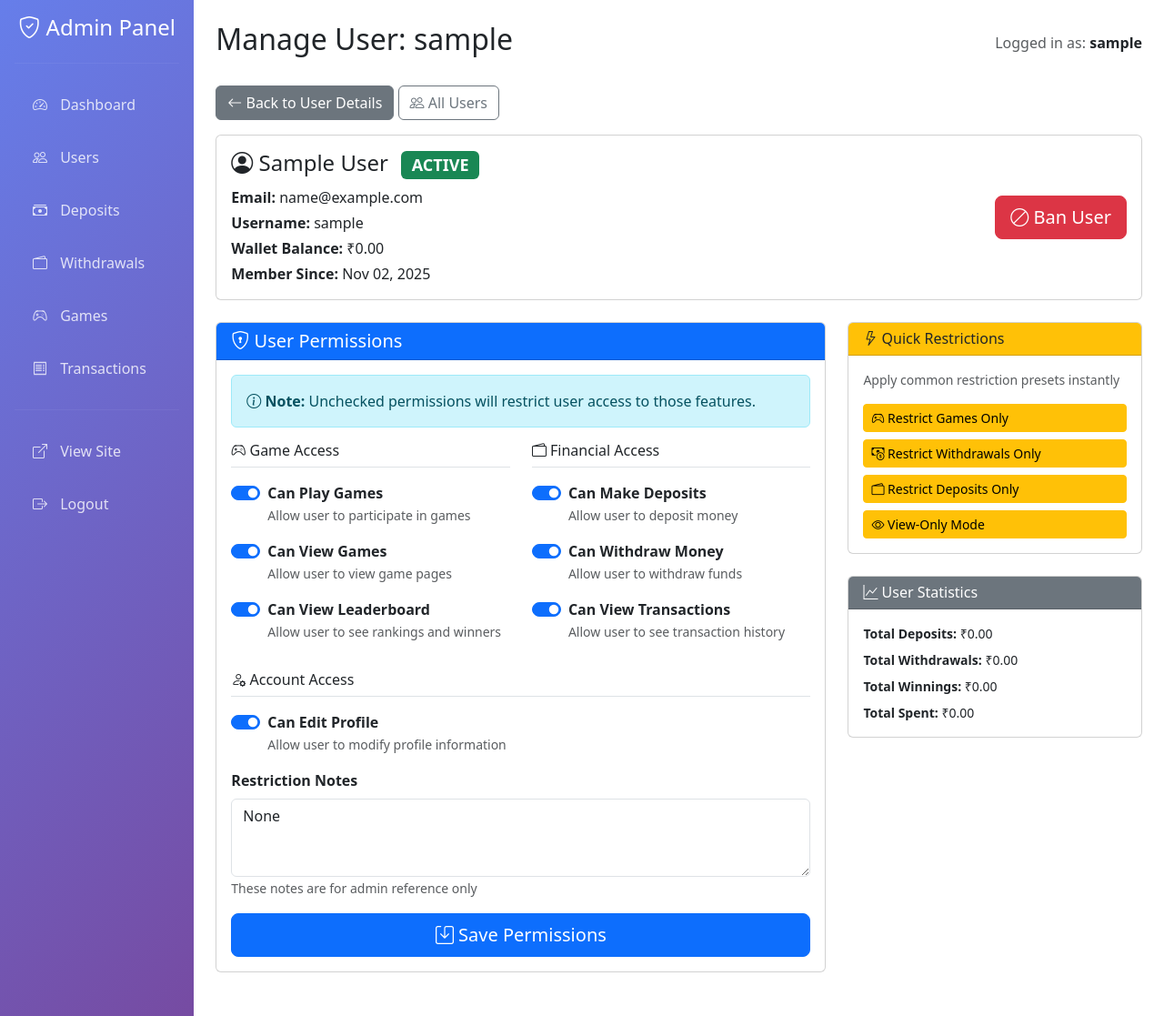
After one commit to coder-rishav/MalamalWeekly, a Django app: page /admin-panel/users/1/permissions/ in a window 1280 px wide. The commit adds this page. Shown: the whole page at 91% size. Run offline with Django 5.2, Linux system fonts and the light colour scheme; the visitor is signed in with stand-in values (Sample User, id 1); data comes from the database, SQL or seed files in the repository.

Commit message:
Add comprehensive user management system with ban and granular permissions
Features Added:
- Granular Permission System:
  - can_play_games: Control game participation
  - can_deposit: Control deposit access
  - can_withdraw: Control withdrawal access
  - can_view_games: Control game viewing
  - can_view_leaderboard: Control leaderboard access
  - can_view_transaction_history: Control transaction viewing
  - can_edit_profile: Control profile editing

- Ban/Unban System:
  - Full ban functionality with reason tracking
  - Banned by tracking (which admin banned)
  - Banned at timestamp
  - Automatic permission revocation on ban
  - Easy unban with permission restoration

- Admin Interface:
  - New manage_user_permissions view
  - Beautiful permission management UI
  - Quick restriction presets (Games Only, Withdrawals Only, Deposits Only, View-Only)
  - Ban user modal with reason
  - Permission change history
  - User statistics sidebar
  - Added permission buttons to users_list and user_detail

- Security:
  - UserPermissionsMiddleware for platform-wide enforcement
  - View-level permission checks in games and transactions
  - Blocked user detection and redirect
  - Clear error messages for restricted access

- Database:
  - Migration for 12 new permission fields
  - Foreign keys for audit trail
  - Restriction notes field
  - Fixed admin inline fk_name issue

- UI Updates:
  - Manage permissions button in user list and detail
  - Toggle switches for all permissions
  - Quick action buttons for common restrictions
  - Ban/unban buttons with confirmation
  - Visual status indicators (badges)
  - Permission change history display

```diff
--- a/MalamalWeekly/settings.py
+++ b/MalamalWeekly/settings.py
@@ -56,6 +56,7 @@ MIDDLEWARE = [
     'django.contrib.auth.middleware.AuthenticationMiddleware',
     'django.contrib.messages.middleware.MessageMiddleware',
     'django.middleware.clickjacking.XFrameOptionsMiddleware',
+    'accounts.middleware.UserPermissionsMiddleware',  # Custom permissions middleware
 ]
 
 ROOT_URLCONF = 'MalamalWeekly.urls'
--- a/accounts/admin.py
+++ b/accounts/admin.py
@@ -8,6 +8,7 @@ class UserProfileInline(admin.StackedInline):
     model = UserProfile
     can_delete = False
     verbose_name_plural = 'Profile'
+    fk_name = 'user'  # Specify which foreign key to use
     fields = (
         ('phone_number', 'date_of_birth'),
         'address',
--- a/custom_admin/urls.py
+++ b/custom_admin/urls.py
@@ -14,6 +14,7 @@ urlpatterns = [
     # Users
     path('users/', views.users_list, name='users_list'),
     path('users/<int:user_id>/', views.user_detail, name='user_detail'),
+    path('users/<int:user_id>/permissions/', views.manage_user_permissions, name='manage_user_permissions'),
 
     # Deposits
     path('deposits/', views.deposit_requests, name='deposit_requests'),
--- a/custom_admin/views.py
+++ b/custom_admin/views.py
@@ -148,6 +148,117 @@ def user_detail(request, user_id):
         'winnings': winnings,
     }
     return render(request, 'custom_admin/user_detail.html', context)
+
+
+@login_required
+@user_passes_test(is_admin, login_url='/admin-panel/login/')
+def manage_user_permissions(request, user_id):
+    """Manage user permissions and restrictions"""
+    user = get_object_or_404(User, id=user_id)
+    profile = user.profile
+
+    if request.method == 'POST':
+        action = request.POST.get('action')
+
+        if action == 'update_permissions':
+            # Update all permissions
+            profile.can_play_games = request.POST.get('can_play_games') == 'on'
+            profile.can_deposit = request.POST.get('can_deposit') == 'on'
+            profile.can_withdraw = request.POST.get('can_withdraw') == 'on'
+            profile.can_view_games = request.POST.get('can_view_games') == 'on'
+            profile.can_view_leaderboard = request.POST.get('can_view_leaderboard') == 'on'
+            profile.can_view_transaction_history = request.POST.get('can_view_transaction_history') == 'on'
+            profile.can_edit_profile = request.POST.get('can_edit_profile') == 'on'
+
+            profile.restriction_notes = request.POST.get('restriction_notes', '')
+            profile.last_permission_change = timezone.now()
+            profile.permission_changed_by = request.user
+            profile.save()
+
+            messages.success(request, f'Permissions updated successfully for {user.username}!')
+            return redirect('custom_admin:manage_user_permissions', user_id=user_id)
+
+        elif action == 'ban_user':
+            profile.is_blocked = True
+            profile.blocked_reason = request.POST.get('blocked_reason', 'Banned by admin')
+            profile.blocked_at = timezone.now()
+            profile.blocked_by = request.user
+
+            # Disable all permissions when banned
+            profile.can_play_games = False
+            profile.can_deposit = False
+            profile.can_withdraw = False
+            profile.can_view_games = False
+
+            profile.last_permission_change = timezone.now()
+            profile.permission_changed_by = request.user
+            profile.save()
+
+            messages.success(request, f'User {user.username} has been banned!')
+            return redirect('custom_admin:manage_user_permissions', user_id=user_id)
+
+        elif action == 'unban_user':
+            profile.is_blocked = False
+            profile.blocked_reason = None
+            profile.blocked_at = None
+            profile.blocked_by = None
+
+            # Restore default permissions
+            profile.can_play_games = True
+            profile.can_deposit = True
+            profile.can_withdraw = True
+            profile.can_view_games = True
+            profile.can_view_leaderboard = True
+            profile.can_view_transaction_history = True
+            profile.can_edit_profile = True
+
+            profile.last_permission_change = timezone.now()
+            profile.permission_changed_by = request.user
+            profile.save()
+
+            messages.success(request, f'User {user.username} has been unbanned!')
+            return redirect('custom_admin:manage_user_permissions', user_id=user_id)
+
+        elif action == 'quick_restrict':
+            restriction_type = request.POST.get('restriction_type')
+
+            if restriction_type == 'no_games':
+                profile.can_play_games = False
+                profile.restriction_notes = 'Games restricted by admin'
+                messages.success(request, f'Game access restricted for {user.username}')
+            elif restriction_type == 'no_withdraw':
+                profile.can_withdraw = False
+                profile.restriction_notes = 'Withdrawals restricted by admin'
+                messages.success(request, f'Withdrawal access restricted for {user.username}')
+            elif restriction_type == 'no_deposit':
+                profile.can_deposit = False
+                profile.restriction_notes = 'Deposits restricted by admin'
+                messages.success(request, f'Deposit access restricted for {user.username}')
+            elif restriction_type == 'view_only':
+                profile.can_play_games = False
+                profile.can_deposit = False
+                profile.can_withdraw = False
+                profile.can_edit_profile = False
+                profile.restriction_notes = 'View-only mode'
+                messages.success(request, f'{user.username} set to view-only mode')
+
+            profile.last_permission_change = timezone.now()
+            profile.permission_changed_by = request.user
+            profile.save()
+
+            return redirect('custom_admin:manage_user_permissions', user_id=user_id)
+
+    # Get permission change history (last 10 changes)
+    permission_history = UserProfile.objects.filter(
+        user=user
+    ).values('last_permission_change', 'permission_changed_by__username', 'restriction_notes').order_by('-last_permission_change')[:10]
+
+    context = {
+        'user_obj': user,
+        'profile': profile,
+        'permission_history': permission_history,
+    }
+    return render(request, 'custom_admin/manage_user_permissions.html', context)
 
 
 @login_required
--- /dev/null
+++ b/templates/custom_admin/manage_user_permissions.html
@@ -0,0 +1,295 @@
+{% extends 'custom_admin/base.html' %}
+
+{% block title %}Manage User Permissions - {{ user_obj.username }} - Admin Panel{% endblock %}
+{% block page_title %}Manage User: {{ user_obj.username }}{% endblock %}
+
+{% block content %}
+<div class="mb-3">
+    <a href="{% url 'custom_admin:user_detail' user_obj.id %}" class="btn btn-secondary">
+        <i class="bi bi-arrow-left"></i> Back to User Details
+    </a>
+    <a href="{% url 'custom_admin:users_list' %}" class="btn btn-outline-secondary">
+        <i class="bi bi-people"></i> All Users
+    </a>
+</div>
+
+<!-- User Status Overview -->
+<div class="row mb-4">
+    <div class="col-md-12">
+        <div class="card {% if profile.is_blocked %}border-danger{% endif %}">
+            <div class="card-body">
+                <div class="row align-items-center">
+                    <div class="col-md-8">
+                        <h4>
+                            <i class="bi bi-person-circle"></i> {{ user_obj.get_full_name|default:user_obj.username }}
+                            {% if profile.is_blocked %}
+                            <span class="badge bg-danger ms-2">BANNED</span>
+                            {% elif not user_obj.is_active %}
+                            <span class="badge bg-secondary ms-2">INACTIVE</span>
+                            {% else %}
+                            <span class="badge bg-success ms-2">ACTIVE</span>
+                            {% endif %}
+                        </h4>
+                        <p class="mb-1"><strong>Email:</strong> {{ user_obj.email }}</p>
+                        <p class="mb-1"><strong>Username:</strong> {{ user_obj.username }}</p>
+                        <p class="mb-1"><strong>Wallet Balance:</strong> ₹{{ profile.wallet_balance }}</p>
+                        <p class="mb-0"><strong>Member Since:</strong> {{ user_obj.date_joined|date:"M d, Y" }}</p>
+                    </div>
+                    <div class="col-md-4 text-end">
+                        {% if profile.is_blocked %}
+                        <form method="post" class="d-inline">
+                            {% csrf_token %}
+                            <input type="hidden" name="action" value="unban_user">
+                            <button type="submit" class="btn btn-success btn-lg" onclick="return confirm('Are you sure you want to unban this user?')">
+                                <i class="bi bi-unlock"></i> Unban User
+                            </button>
+                        </form>
+                        {% else %}
+                        <button type="button" class="btn btn-danger btn-lg" data-bs-toggle="modal" data-bs-target="#banUserModal">
+                            <i class="bi bi-ban"></i> Ban User
+                        </button>
+                        {% endif %}
+                    </div>
+                </div>
+
+                {% if profile.is_blocked %}
+                <div class="alert alert-danger mt-3 mb-0">
+                    <strong><i class="bi bi-exclamation-triangle"></i> Ban Information:</strong><br>
+                    <strong>Reason:</strong> {{ profile.blocked_reason }}<br>
+                    <strong>Banned At:</strong> {{ profile.blocked_at|date:"M d, Y H:i" }}<br>
+                    <strong>Banned By:</strong> {{ profile.blocked_by.username|default:"System" }}
+                </div>
+                {% endif %}
+            </div>
+        </div>
+    </div>
+</div>
+
+<div class="row">
+    <!-- Permissions Management -->
+    <div class="col-md-8">
+        <div class="card mb-4">
+            <div class="card-header bg-primary text-white">
+                <h5 class="mb-0"><i class="bi bi-shield-lock"></i> User Permissions</h5>
+            </div>
+            <div class="card-body">
+                <form method="post">
+                    {% csrf_token %}
+                    <input type="hidden" name="action" value="update_permissions">
+
+                    <div class="alert alert-info">
+                        <i class="bi bi-info-circle"></i> <strong>Note:</strong> Unchecked permissions will restrict user access to those features.
+                    </div>
+
+                    <div class="row">
+                        <div class="col-md-6">
+                            <h6 class="border-bottom pb-2 mb-3"><i class="bi bi-controller"></i> Game Access</h6>
+
+                            <div class="form-check form-switch mb-3">
+                                <input class="form-check-input" type="checkbox" name="can_play_games" id="can_play_games" {% if profile.can_play_games %}checked{% endif %}>
+                                <label class="form-check-label" for="can_play_games">
+                                    <strong>Can Play Games</strong><br>
+                                    <small class="text-muted">Allow user to participate in games</small>
+                                </label>
+                            </div>
+
+                            <div class="form-check form-switch mb-3">
+                                <input class="form-check-input" type="checkbox" name="can_view_games" id="can_view_games" {% if profile.can_view_games %}checked{% endif %}>
+                                <label class="form-check-label" for="can_view_games">
+                                    <strong>Can View Games</strong><br>
+                                    <small class="text-muted">Allow user to view game pages</small>
+                                </label>
+                            </div>
+
+                            <div class="form-check form-switch mb-3">
+                                <input class="form-check-input" type="checkbox" name="can_view_leaderboard" id="can_view_leaderboard" {% if profile.can_view_leaderboard %}checked{% endif %}>
+                                <label class="form-check-label" for="can_view_leaderboard">
+                                    <strong>Can View Leaderboard</strong><br>
+                                    <small class="text-muted">Allow user to see rankings and winners</small>
+                                </label>
+                            </div>
+                        </div>
+
+                        <div class="col-md-6">
+                            <h6 class="border-bottom pb-2 mb-3"><i class="bi bi-wallet2"></i> Financial Access</h6>
+
+                            <div class="form-check form-switch mb-3">
+                                <input class="form-check-input" type="checkbox" name="can_deposit" id="can_deposit" {% if profile.can_deposit %}checked{% endif %}>
+                                <label class="form-check-label" for="can_deposit">
+                                    <strong>Can Make Deposits</strong><br>
+                                    <small class="text-muted">Allow user to deposit money</small>
+                                </label>
+                            </div>
+
+                            <div class="form-check form-switch mb-3">
+                                <input class="form-check-input" type="checkbox" name="can_withdraw" id="can_withdraw" {% if profile.can_withdraw %}checked{% endif %}>
+                                <label class="form-check-label" for="can_withdraw">
+                                    <strong>Can Withdraw Money</strong><br>
+                                    <small class="text-muted">Allow user to withdraw funds</small>
+                                </label>
+                            </div>
+
+                            <div class="form-check form-switch mb-3">
+                                <input class="form-check-input" type="checkbox" name="can_view_transaction_history" id="can_view_transaction_history" {% if profile.can_view_transaction_history %}checked{% endif %}>
+                                <label class="form-check-label" for="can_view_transaction_history">
+                                    <strong>Can View Transactions</strong><br>
+                                    <small class="text-muted">Allow user to see transaction history</small>
+                                </label>
+                            </div>
+                        </div>
+                    </div>
+
+                    <div class="row">
+                        <div class="col-md-12">
+                            <h6 class="border-bottom pb-2 mb-3 mt-3"><i class="bi bi-person-gear"></i> Account Access</h6>
+
+                            <div class="form-check form-switch mb-3">
+                                <input class="form-check-input" type="checkbox" name="can_edit_profile" id="can_edit_profile" {% if profile.can_edit_profile %}checked{% endif %}>
+                                <label class="form-check-label" for="can_edit_profile">
+                                    <strong>Can Edit Profile</strong><br>
+                                    <small class="text-muted">Allow user to modify profile information</small>
+                                </label>
+                            </div>
+                        </div>
+                    </div>
+
+                    <div class="mb-3">
+                        <label for="restriction_notes" class="form-label"><strong>Restriction Notes</strong></label>
+                        <textarea class="form-control" name="restriction_notes" id="restriction_notes" rows="3" placeholder="Add notes about why these restrictions were applied...">{{ profile.restriction_notes }}</textarea>
+                        <small class="text-muted">These notes are for admin reference only</small>
+                    </div>
+
+                    <div class="d-grid gap-2">
+                        <button type="submit" class="btn btn-primary btn-lg">
+                            <i class="bi bi-save"></i> Save Permissions
+                        </button>
+                    </div>
+                </form>
+            </div>
+        </div>
+    </div>
+
+    <!-- Quick Actions & History -->
+    <div class="col-md-4">
+        <!-- Quick Restrictions -->
+        <div class="card mb-4">
+            <div class="card-header bg-warning text-dark">
+                <h6 class="mb-0"><i class="bi bi-lightning"></i> Quick Restrictions</h6>
+            </div>
+            <div class="card-body">
+                <p class="small text-muted mb-3">Apply common restriction presets instantly</p>
+
+                <form method="post">
+                    {% csrf_token %}
+                    <input type="hidden" name="action" value="quick_restrict">
+
+                    <div class="mb-2">
+                        <button type="submit" name="restriction_type" value="no_games" class="btn btn-warning btn-sm w-100 text-start" onclick="return confirm('Restrict game access for this user?')">
+                            <i class="bi bi-controller"></i> Restrict Games Only
+                        </button>
+                    </div>
+
+                    <div class="mb-2">
+                        <button type="submit" name="restriction_type" value="no_withdraw" class="btn btn-warning btn-sm w-100 text-start" onclick="return confirm('Restrict withdrawal access for this user?')">
+                            <i class="bi bi-cash-coin"></i> Restrict Withdrawals Only
+                        </button>
+                    </div>
+
+                    <div class="mb-2">
+                        <button type="submit" name="restriction_type" value="no_deposit" class="btn btn-warning btn-sm w-100 text-start" onclick="return confirm('Restrict deposit access for this user?')">
+                            <i class="bi bi-wallet2"></i> Restrict Deposits Only
+                        </button>
+                    </div>
+
+                    <div class="mb-0">
+                        <button type="submit" name="restriction_type" value="view_only" class="btn btn-warning btn-sm w-100 text-start" onclick="return confirm('Set user to view-only mode? This will disable all actions.')">
+                            <i class="bi bi-eye"></i> View-Only Mode
+                        </button>
+                    </div>
+                </form>
+            </div>
+        </div>
+
+        <!-- Permission History -->
+        {% if profile.last_permission_change %}
+        <div class="card mb-4">
+            <div class="card-header bg-info text-white">
+                <h6 class="mb-0"><i class="bi bi-clock-history"></i> Recent Changes</h6>
+            </div>
+            <div class="card-body">
+                <p class="small mb-2">
+                    <strong>Last Modified:</strong><br>
+                    {{ profile.last_permission_change|date:"M d, Y H:i" }}
+                </p>
+                <p class="small mb-2">
+                    <strong>Modified By:</strong><br>
+                    {{ profile.permission_changed_by.username|default:"System" }}
+                </p>
+                {% if profile.restriction_notes %}
+                <p class="small mb-0">
+                    <strong>Notes:</strong><br>
+                    {{ profile.restriction_notes }}
+                </p>
+                {% endif %}
+            </div>
+        </div>
+        {% endif %}
+
+        <!-- User Statistics -->
+        <div class="card">
+            <div class="card-header bg-secondary text-white">
+                <h6 class="mb-0"><i class="bi bi-graph-up"></i> User Statistics</h6>
+            </div>
+            <div class="card-body">
+                <p class="small mb-2"><strong>Total Deposits:</strong> ₹{{ profile.total_deposits }}</p>
+                <p class="small mb-2"><strong>Total Withdrawals:</strong> ₹{{ profile.total_withdrawals }}</p>
+                <p class="small mb-2"><strong>Total Winnings:</strong> ₹{{ profile.total_winnings }}</p>
+                <p class="small mb-0"><strong>Total Spent:</strong> ₹{{ profile.total_spent }}</p>
+            </div>
+        </div>
+    </div>
+</div>
+
+<!-- Ban User Modal -->
+<div class="modal fade" id="banUserModal" tabindex="-1">
+    <div class="modal-dialog">
+        <div class="modal-content">
+            <div class="modal-header bg-danger text-white">
+                <h5 class="modal-title"><i class="bi bi-ban"></i> Ban User</h5>
+                <button type="button" class="btn-close btn-close-white" data-bs-dismiss="modal"></button>
+            </div>
+            <form method="post">
+                {% csrf_token %}
+                <input type="hidden" name="action" value="ban_user">
+                <div class="modal-body">
+                    <div class="alert alert-warning">
+                        <strong>Warning:</strong> Banning this user will:
+                        <ul class="mb-0 mt-2">
+                            <li>Block their access to all features</li>
+                            <li>Prevent them from playing games</li>
+                            <li>Disable deposits and withdrawals</li>
+                            <li>Remove game viewing permissions</li>
+                        </ul>
+                    </div>
+
+                    <div class="mb-3">
+                        <label for="blocked_reason" class="form-label"><strong>Ban Reason *</strong></label>
+                        <textarea class="form-control" name="blocked_reason" id="blocked_reason" rows="3" required placeholder="Explain why you are banning this user..."></textarea>
+                        <small class="text-muted">This reason will be visible to other admins</small>
+                    </div>
+
+                    <p class="text-muted small mb-0">
+                        <i class="bi bi-info-circle"></i> You can unban the user later by clicking the "Unban User" button.
+                    </p>
+                </div>
+                <div class="modal-footer">
+                    <button type="button" class="btn btn-secondary" data-bs-dismiss="modal">Cancel</button>
+                    <button type="submit" class="btn btn-danger">
+                        <i class="bi bi-ban"></i> Ban User
+                    </button>
+                </div>
+            </form>
+        </div>
+    </div>
+</div>
+{% endblock %}
--- a/templates/custom_admin/user_detail.html
+++ b/templates/custom_admin/user_detail.html
@@ -7,6 +7,9 @@
 <div class="mb-3">
     <a href="{% url 'custom_admin:users_list' %}" class="btn btn-secondary">
         <i class="bi bi-arrow-left"></i> Back to Users
+    </a>
+    <a href="{% url 'custom_admin:manage_user_permissions' user_obj.id %}" class="btn btn-warning">
+        <i class="bi bi-shield-lock"></i> Manage Permissions & Ban
     </a>
 </div>
 
--- a/templates/custom_admin/users_list.html
+++ b/templates/custom_admin/users_list.html
@@ -66,6 +66,10 @@
                                class="btn btn-sm btn-primary">
                                 <i class="bi bi-eye"></i> View
                             </a>
+                            <a href="{% url 'custom_admin:manage_user_permissions' user.id %}"
+                               class="btn btn-sm btn-warning">
+                                <i class="bi bi-shield-lock"></i> Permissions
+                            </a>
                         </td>
                     </tr>
                     {% endfor %}
```
Also changed, not shown: accounts/middleware.py (added, +66 -0 lines), accounts/models.py (+16 -0 lines), games/views.py (+10 -0 lines), transactions/views.py (+23 -4 lines), accounts/migrations/0002_userprofile_blocked_at_userprofile_blocked_by_and_more.py (added).
